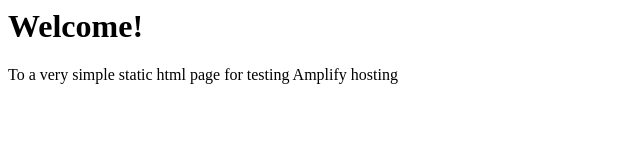
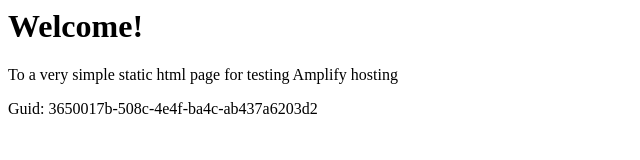
Before and after one commit to aws-aemilia-dub/Github-PR-Commit-Integration-Test-DoNotTouch-Gith-P5X5MO5I-v1-prod-eu-west-1, a website: page src/index.html in a window 1280 px wide. Shown: the whole page, without its empty margins (0-640 px from the left). Drawn offline with Linux system fonts and the light colour scheme.

Commit message:
commit from integ tests

```diff
--- a/src/index.html
+++ b/src/index.html
@@ -1,3 +1,5 @@
+
+
 <html lang="en">
 
 <head>
@@ -10,6 +12,6 @@
 <body>
     <h1>Welcome!</h1>
     <p>To a very simple static html page for testing Amplify hosting</p>
-</body>
+    <p>Guid: 3650017b-508c-4e4f-ba4c-ab437a6203d2</p></body>
 
 </html>
```
